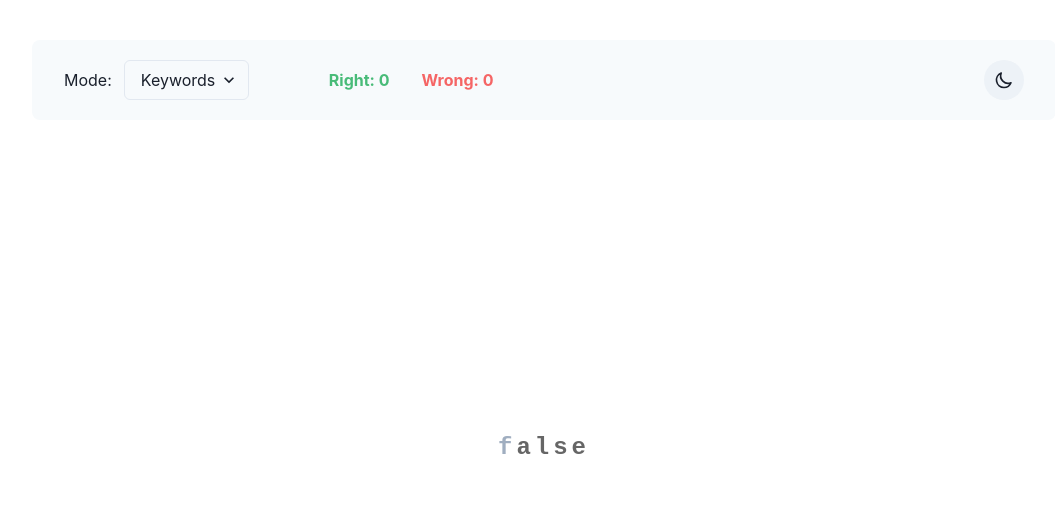
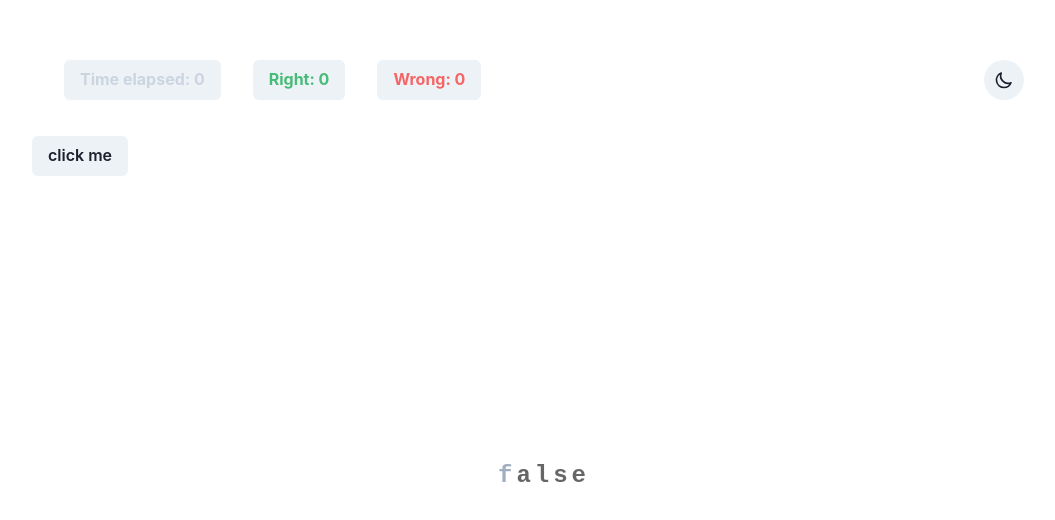
Before and after one commit to staranbeer/typo, a React (Vite) app: page / in a window 1280 px wide. Shown: the top 520 px of the page, without its empty margins (96-1151 px from the left). Built offline with nearby package versions, Linux system fonts and the light colour scheme.

Commit message:
added the timer functionality

```diff
--- a/src/App.jsx
+++ b/src/App.jsx
@@ -1,12 +1,47 @@
-import { Box, VStack } from "@chakra-ui/react";
+import { Box, Button, VStack } from "@chakra-ui/react";
 import React from "react";
 import { useState } from "react";
 import Header from "./components/Layout/Header";
 import TestCode from "./components/Layout/CodeArea/TestCode";
+import { useEffect } from "react";
 
 const App = () => {
   const [right, setRight] = useState(0);
   const [wrong, setWrong] = useState(0);
+  const [duration, setDuration] = useState(2);
+  const [timer, setTimer] = useState(0);
+  const [hasStarted, setHasStarted] = useState(false);
+  const [hasEnded, setHasEnded] = useState(false);
+
+  // start a timer for 30 seconds when the game starts
+
+  useEffect(() => {
+    if (hasStarted) {
+      const interval = setInterval(() => {
+        if (timer < duration && !hasEnded) {
+          setTimer((prevTimer) => prevTimer + 1);
+        }
+      }, 1000);
+      return () => clearInterval(interval);
+    }
+  }, [hasStarted, hasEnded]);
+
+  // reset the timer to 0 when the game ends
+  useEffect(() => {
+    if (timer === duration) {
+      setTimer((prevDuration) => prevDuration);
+      setHasEnded(true);
+      setHasStarted(false);
+    }
+  }, [timer]);
+
+  const startTimer = () => {
+    setTimer((prevTimer) => prevTimer + 1);
+  };
+
+  const stopTimer = () => {
+    setTimer(0);
+  };
 
   const incrementRight = () => {
     setRight((prevRight) => prevRight + 1);
@@ -16,12 +51,26 @@ const App = () => {
     setWrong((prevWrong) => prevWrong + 1);
   };
 
+  useEffect(() => {
+    console.log(timer);
+  }, [timer]);
+
   return (
     <Box h="100vh" w="100vw" overflow={"hidden"} p={10}>
       <VStack w="full" h="full" align={"start"} maxW={"5xl"} mx="auto" gap="4">
-        <Header right={right} wrong={wrong} />
+        <Header
+          right={right}
+          wrong={wrong}
+          duration={duration}
+          setDuration={setDuration}
+          timer={timer}
+        />
+        <Button onClick={() => setHasStarted(true)}>click me</Button>
+
         <Box flex={1} w="full">
           <TestCode
+            hasStarted={hasStarted}
+            hasEnded={hasEnded}
             incrementRight={incrementRight}
             incrementWrong={incrementWrong}
           />
--- a/src/components/Layout/CodeArea/TestCode.jsx
+++ b/src/components/Layout/CodeArea/TestCode.jsx
@@ -8,7 +8,7 @@ import isInLimit from "../../../../lib/isInlimit";
 import isSameKey from "../../../../lib/isSameKey";
 import Char from "./Char";
 
-const TestCode = ({ incrementRight, incrementWrong }) => {
+const TestCode = ({ incrementRight, incrementWrong, hasStarted, hasEnded }) => {
   const [pressedKey, setPressedKey] = useState("");
 
   const [arrayIndex, setArrayIndex] = useState(0);
@@ -33,11 +33,17 @@ const TestCode = ({ incrementRight, incrementWrong }) => {
   }, []);
 
   useEffect(() => {
-    const windowEventListenerId = window.addEventListener("keydown", (e) => {
-      handleKeyDown(e);
-    });
-    return () => window.removeEventListener("keydown", windowEventListenerId);
-  }, []);
+    if (hasStarted && !hasEnded) {
+      window.addEventListener("keydown", handleKeyDown);
+    }
+
+    if (hasEnded) {
+      console.log("it has ended");
+      window.removeEventListener("keydown", handleKeyDown);
+    }
+
+    return () => window.removeEventListener("keydown", handleKeyDown);
+  }, [hasStarted, hasEnded]);
 
   useEffect(() => {
     // 1. whenever the index reaches the length of the code string,
@@ -54,6 +60,10 @@ const TestCode = ({ incrementRight, incrementWrong }) => {
       setPressedKey("");
     }
   }, [index]);
+
+  useEffect(() => {
+    console.log(hasEnded);
+  }, [hasEnded]);
 
   useEffect(() => {
     // 1. whenever a valid key is pressed, set the currentKey to the next
--- a/src/components/Layout/Header.jsx
+++ b/src/components/Layout/Header.jsx
@@ -9,10 +9,13 @@ import {
 import React from "react";
 import { HiOutlineMoon, HiOutlineSun } from "react-icons/hi";
 
-const Header = ({ right, wrong }) => {
+const Header = ({ right, wrong, timer, duration, setDuration }) => {
   const { colorMode, toggleColorMode } = useColorMode();
-  const bgColor = useColorModeValue("gray.50", "#131313");
+  const bgColor = useColorModeValue("white", "#131313");
 
+  const handleDurationChange = (e) => {
+    setDuration(e.target.value);
+  };
   return (
     <HStack
       borderRadius={"lg"}
@@ -23,23 +26,18 @@ const Header = ({ right, wrong }) => {
       px={8}
     >
       {/* mode */}
-      <HStack gap={20}>
-        <HStack spacing={3}>
-          <Box>Mode:</Box>
-          <Select>
-            <option>Keywords</option>
-          </Select>
-        </HStack>
 
-        {/* stats */}
-        <HStack spacing={8}>
-          <Box color="green.400" fontWeight={"bold"}>
-            Right: {right}
-          </Box>
-          <Box color="red.400" fontWeight={"bold"}>
-            Wrong: {wrong}
-          </Box>
-        </HStack>
+      {/* stats */}
+      <HStack spacing={8}>
+        <Button color="gray.300" fontWeight={"bold"}>
+          Time elapsed: {timer}
+        </Button>
+        <Button color="green.400" fontWeight={"bold"}>
+          Right: {right}
+        </Button>
+        <Button color="red.400" fontWeight={"bold"}>
+          Wrong: {wrong}
+        </Button>
       </HStack>
 
       {/* color mode */}
```
